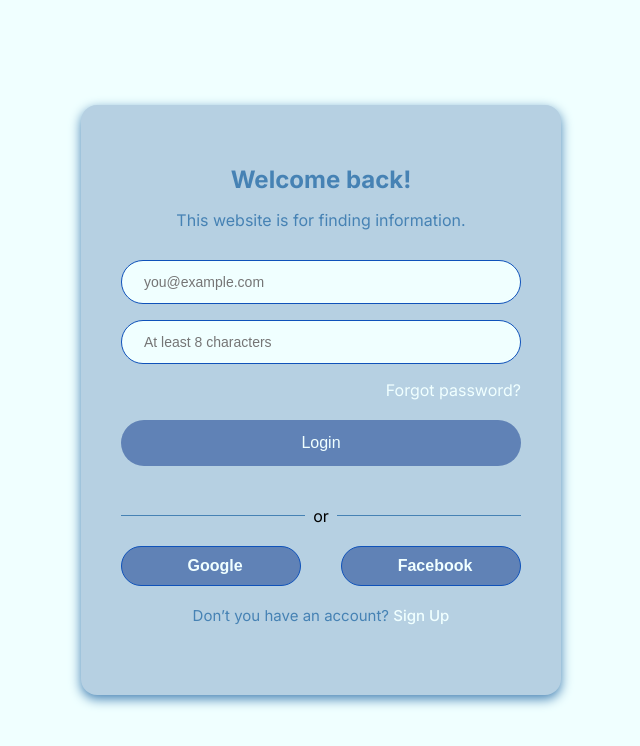
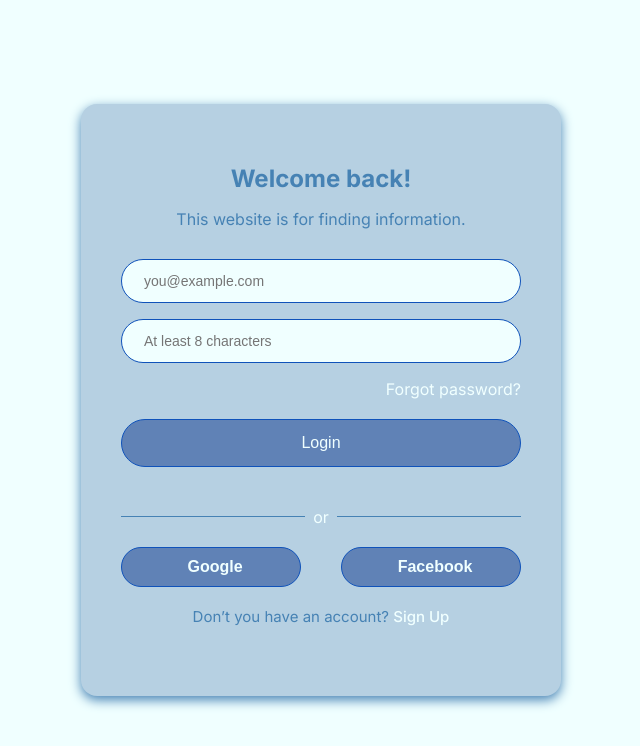
Before and after one commit to dherisyanoviana/css, a plain HTML site: page login.html in a window 1280 px wide. Shown: the whole page, without its empty margins (319-959 px from the left). Drawn offline with Linux system fonts and the light colour scheme.

Commit message:
menambah file

```diff
--- a/login.html
+++ b/login.html
@@ -81,7 +81,7 @@
         .login-btn {
             background-color: #6082B6;
             color: #F0FFFF;
-            border: none;
+            border: 1px solid #0F52BA;
             padding: 14px 0;
             border-radius: 30px;
             width: 100%;
@@ -99,6 +99,7 @@
         .separator {
             display: flex;
             align-items: center;
+            color: #F0FFFF;
             text-align: center;
             margin: 20px 0;
         }
```
